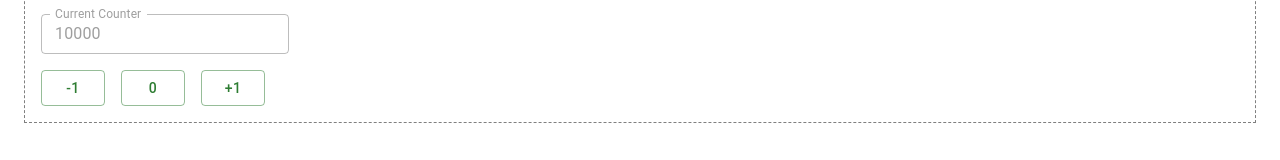
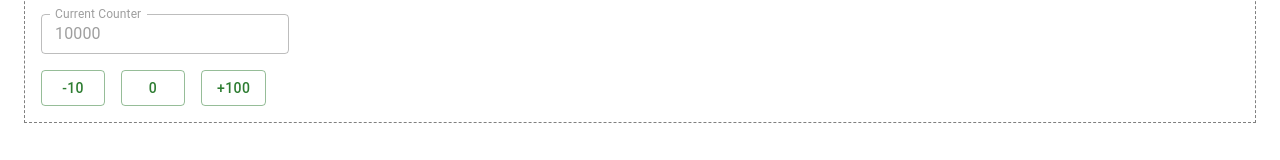
Before and after one commit to agungrg17/reactjs-project.github.io, a React (Create React App) app: page /react-redux in a window 1280 px wide. Shown: the part 176-336 px from the top of the page. Built offline with nearby package versions, Linux system fonts and the light colour scheme.

Commit message:
made counter with redux

```diff
--- a/src/containers/CounterReduxContainer.jsx
+++ b/src/containers/CounterReduxContainer.jsx
@@ -21,7 +21,8 @@ const CounterReduxContainer = () => {
     // jangan lupa untuk melemparkan aksi apa yang ingin dilakukan via
     // props "type"
     dispatcher({
-      type: "decrement",
+      type: "decrementSpec",
+      amount: 10,
     });
   };
 
@@ -33,7 +34,8 @@ const CounterReduxContainer = () => {
 
   const buttonIncrementOnClickHandler = () => {
     dispatcher({
-      type: "increment",
+      type: "incrementSpec",
+      amount: 100,
     });
   };
 
@@ -72,7 +74,7 @@ const CounterReduxContainer = () => {
             color="success"
             onClick={buttonDecrementOnClickHandler}
           >
-            -1
+            -10
           </Button>
           <Button
             variant="outlined"
@@ -86,7 +88,7 @@ const CounterReduxContainer = () => {
             color="success"
             onClick={buttonIncrementOnClickHandler}
           >
-            +1
+            +100
           </Button>
         </Box>
       </Box>
```
